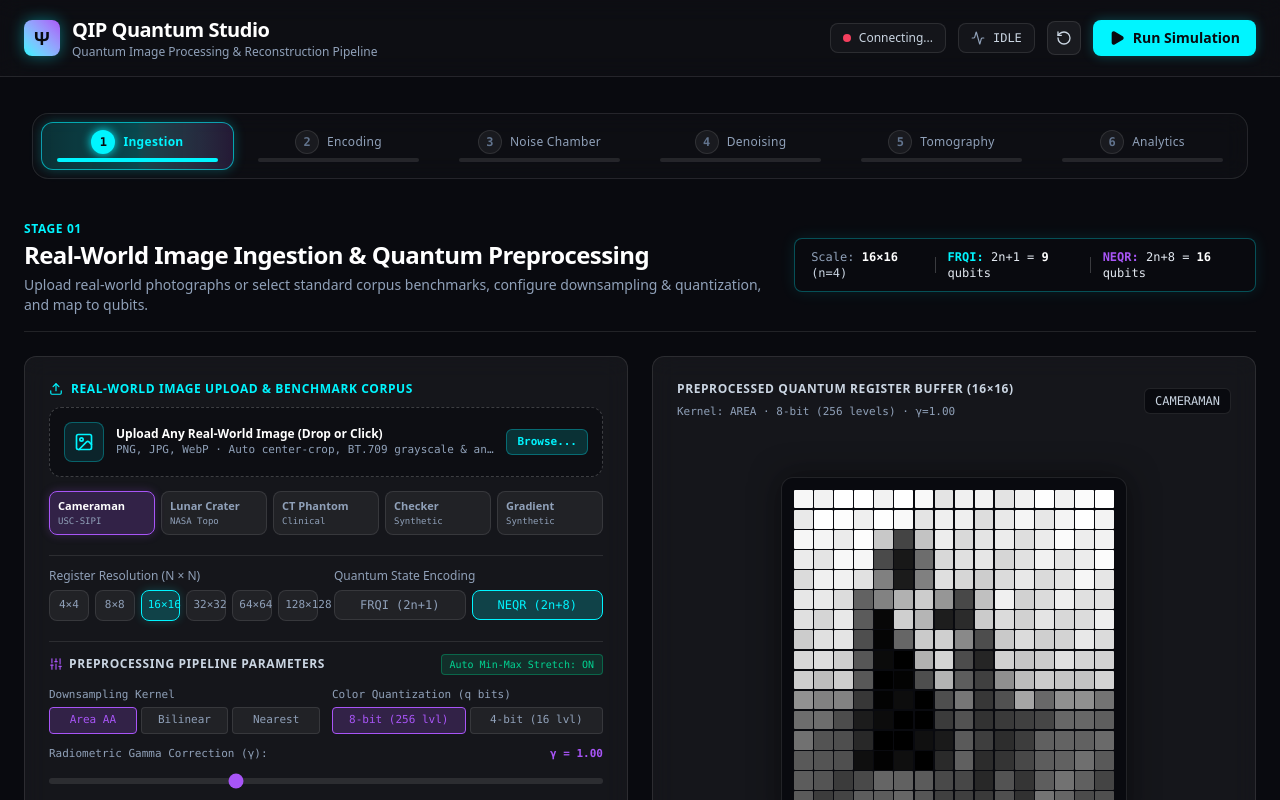
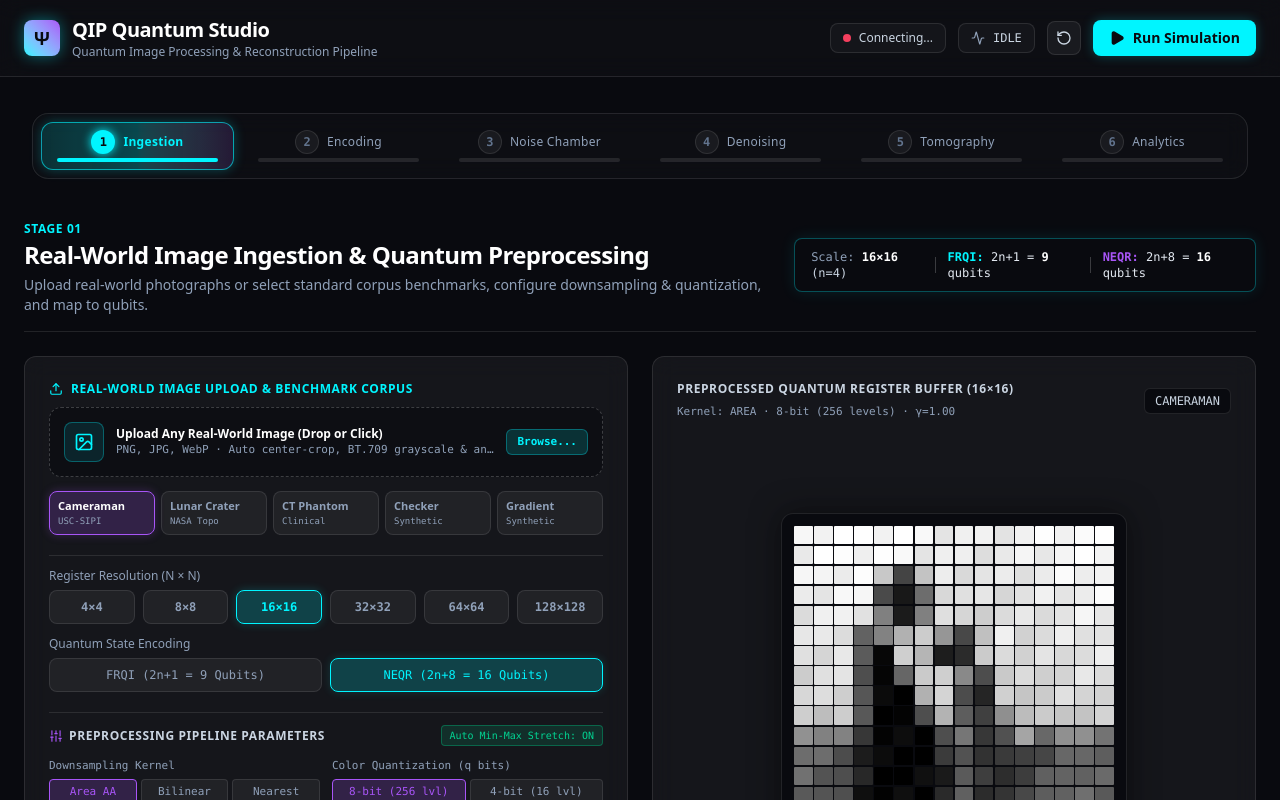
Before and after one commit to ojhaprathmesh/QIP_Repo, a Next.js app in the folder ui/: page / in a window 1280 px wide. Shown: the top 800 px of the page. Built offline with nearby package versions, Linux system fonts and the light colour scheme; no server answers.

Commit message:
fix(ui): give 6 resolution buttons full row width so 128x128 label never overflows

```diff
--- a/ui/components/stages/StageIngestion.tsx
+++ b/ui/components/stages/StageIngestion.tsx
@@ -500,16 +500,16 @@ export const StageIngestion: React.FC = () => {
           </div>
 
           {/* 2. Resolution & Encoding Scheme */}
-          <div className="grid grid-cols-1 sm:grid-cols-2 gap-4 pt-3 border-t border-white/10">
+          <div className="space-y-3 pt-3 border-t border-white/10">
             <div>
               <label className="text-xs text-slate-400 font-medium block mb-1.5">Register Resolution (N × N)</label>
-              <div className="grid grid-cols-3 sm:grid-cols-6 gap-1.5">
+              <div className="grid grid-cols-3 sm:grid-cols-6 gap-2">
                 {[4, 8, 16, 32, 64, 128].map((res) => (
                   <button
                     key={res}
                     type="button"
                     onClick={() => setResolution(res)}
-                    className={`py-1.5 px-1.5 rounded-lg text-[11px] font-mono font-medium transition-all border ${
+                    className={`py-2 px-2 rounded-lg text-xs font-mono font-semibold text-center whitespace-nowrap transition-all border ${
                       resolution === res
                         ? 'bg-[#00f5ff]/20 text-[#00f5ff] border-[#00f5ff] shadow-[0_0_10px_rgba(0,245,255,0.2)]'
                         : 'bg-white/5 text-slate-400 border-white/10 hover:border-white/25 hover:text-white'
@@ -523,21 +523,21 @@ export const StageIngestion: React.FC = () => {
 
             <div>
               <label className="text-xs text-slate-400 font-medium block mb-1.5">Quantum State Encoding</label>
-              <div className="grid grid-cols-2 gap-1.5">
+              <div className="grid grid-cols-2 gap-2">
                 {(
                   [
-                    { id: 'frqi', label: 'FRQI (2n+1)', desc: 'Amplitude' },
-                    { id: 'neqr', label: `NEQR (2n+${bitDepth})`, desc: 'Basis State' },
+                    { id: 'frqi', label: `FRQI (2n+1 = ${frqiQubits} Qubits)`, desc: 'Continuous Amplitude Rotation' },
+                    { id: 'neqr', label: `NEQR (2n+${bitDepth} = ${neqrQubits} Qubits)`, desc: 'Computational Basis Bitstring' },
                   ] as const
                 ).map((enc) => (
                   <button
                     key={enc.id}
                     type="button"
                     onClick={() => setEncoding(enc.id)}
-                    className={`py-1.5 px-2.5 rounded-lg text-xs font-mono font-medium transition-all border ${
+                    className={`py-2 px-3 rounded-lg text-xs font-mono font-medium transition-all border text-center ${
                       encoding === enc.id
-                        ? 'bg-[#00f5ff]/20 text-[#00f5ff] border-[#00f5ff]'
-                        : 'bg-white/5 text-slate-400 border-white/10 hover:text-white'
+                        ? 'bg-[#00f5ff]/20 text-[#00f5ff] border-[#00f5ff] shadow-[0_0_10px_rgba(0,245,255,0.15)]'
+                        : 'bg-white/5 text-slate-400 border-white/10 hover:border-white/25 hover:text-white'
                     }`}
                   >
                     {enc.label}
```
